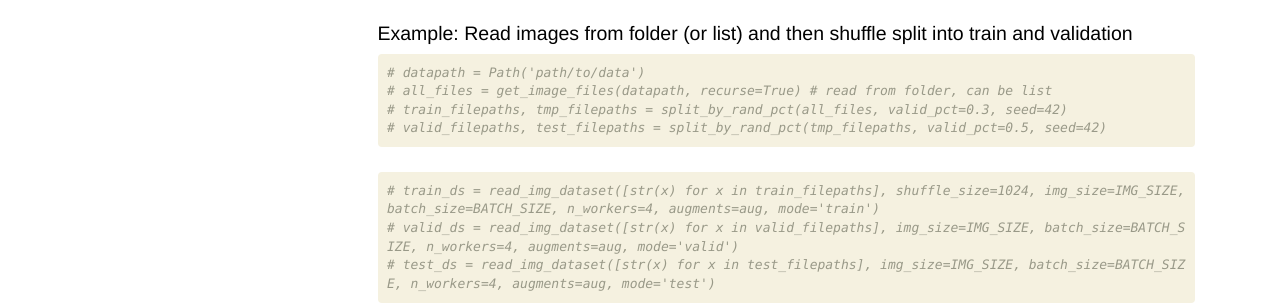
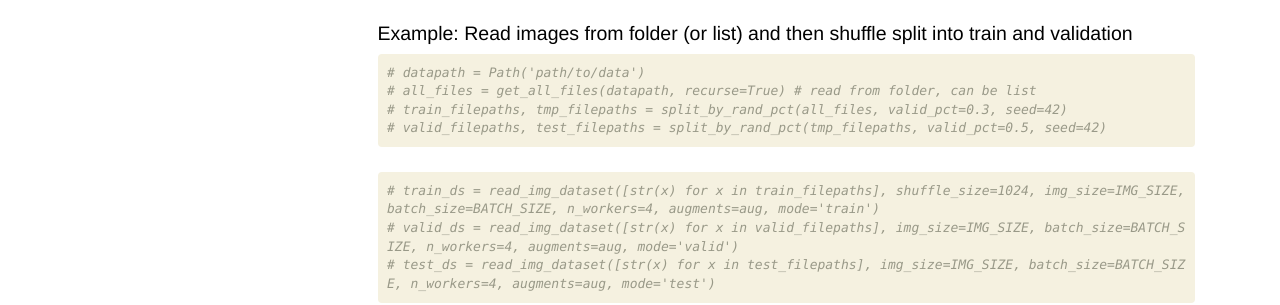
Before and after one commit to yoke2/suptools, a Jekyll site: the page built from docs/tftools.html, in a window 1280 px wide and 900 px high, scrolled down 3012 px. Shown: the part 177-482 px from the top of the window. Built offline with Jekyll 4.4.1, drawn with Linux system fonts in a browser that asks for light colours; nearby versions of some CDN libraries; comment, search, counter and statistics services are not loaded.

Commit message:
update imgtools

```diff
--- a/docs/tftools.html
+++ b/docs/tftools.html
@@ -363,7 +363,7 @@ summary: "Functions for use with TensorFlow 2.x"
 <div class="inner_cell">
     <div class="input_area">
 <div class=" highlight hl-ipython3"><pre><span></span><span class="c1"># datapath = Path(&#39;path/to/data&#39;)</span>
-<span class="c1"># all_files = get_image_files(datapath, recurse=True) # read from folder, can be list</span>
+<span class="c1"># all_files = get_all_files(datapath, recurse=True) # read from folder, can be list</span>
 <span class="c1"># train_filepaths, tmp_filepaths = split_by_rand_pct(all_files, valid_pct=0.3, seed=42)</span>
 <span class="c1"># valid_filepaths, test_filepaths = split_by_rand_pct(tmp_filepaths, valid_pct=0.5, seed=42)</span>
 </pre></div>
--- a/suptools/imgtools.py
+++ b/suptools/imgtools.py
@@ -3,7 +3,7 @@
 __all__ = ['download_image', 'download_images', 'verify_image_tf', 'verify_images']
 
 # Cell
-from suptools import *
+from .core import *
 from multiprocessing.pool import ThreadPool
 from functools import partial
 import pathlib
```
Also changed, not shown: 2 other files.
